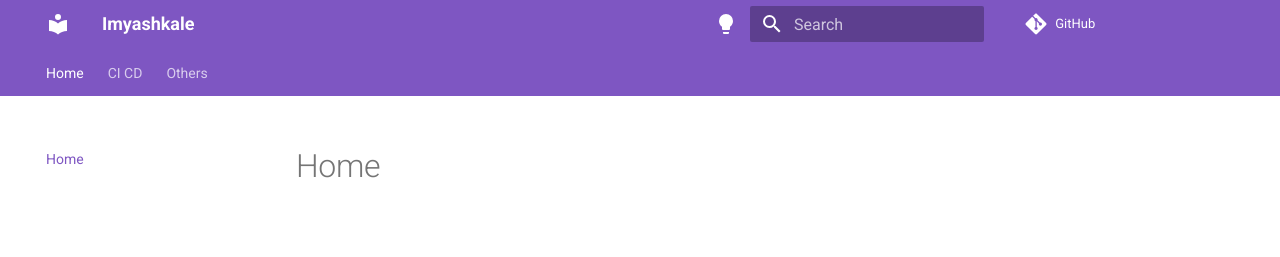
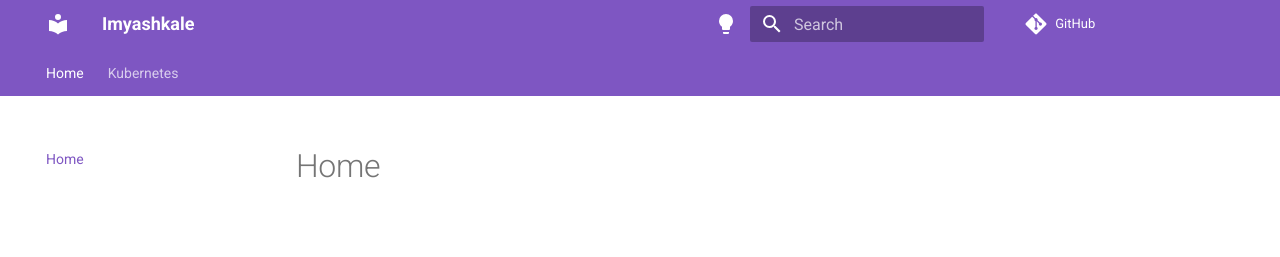
Before and after one commit to imyashkale/portfolio, an MkDocs documentation site: the page built from docs/index.md, in a window 1280 px wide. Shown: the top 257 px of the page. Built offline with MkDocs 1.6.1 and Material for MkDocs 9.7.7, drawn with Linux system fonts in a browser that asks for light colours; comment, search, counter and statistics services are not loaded; part of the change alters nothing that is shown.

Commit message:
Nav updated

```diff
--- a/mkdocs.yml
+++ b/mkdocs.yml
@@ -1,6 +1,10 @@
 site_name: Imyashkale
 repo_url: https://github.com/imyashkale/imyashkale
 site_url: https://imyashkale.com
+nav:
+  - Home: index.md
+  - Kubernetes:
+    - Name: kubernetes/pods/name/index.html
 
 theme:
   name: material
```
Also changed, not shown: docs/CI-CD/GitHub Actions/Deploying a Portfolio Site Using MkDocs and GitHub Actions.md (deleted).
